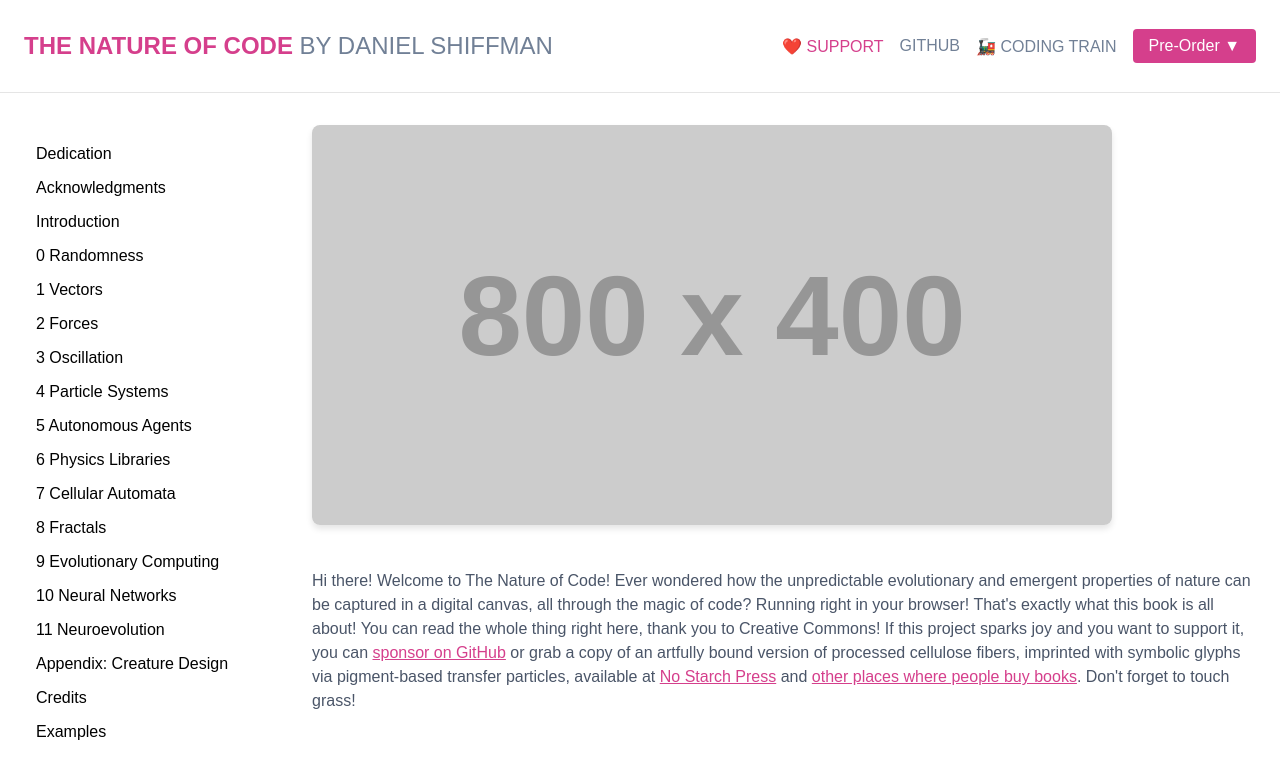
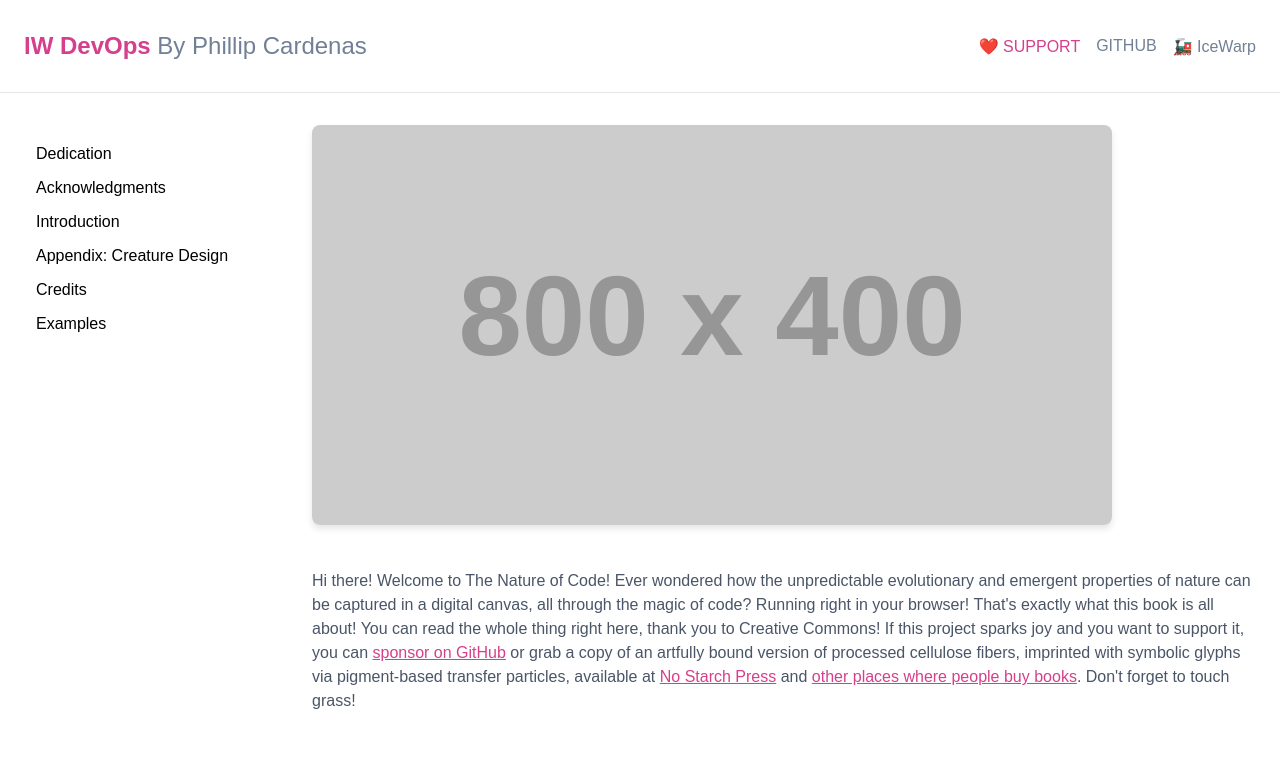
Before and after one commit to iwDevOps/test-pages, a plain HTML site: page index.html in a window 1280 px wide. Drawn offline with Linux system fonts and the light colour scheme; placeholder pictures from the web are drawn by us.

Commit message:
Updated Page

```diff
--- a/index.html
+++ b/index.html
@@ -3,7 +3,7 @@
 <head>
     <meta charset="UTF-8">
     <meta name="viewport" content="width=device-width, initial-scale=1.0">
-    <title>The Nature of Code by Daniel Shiffman</title>
+    <title>IW DevOps Test page</title>
     <style>
         body {
             font-family: Arial, sans-serif;
@@ -89,12 +89,11 @@
 </head>
 <body>
     <header>
-        <h1>THE NATURE OF CODE <span>BY DANIEL SHIFFMAN</span></h1>
+        <h1>IW DevOps  <span> By Phillip Cardenas</span></h1>
         <nav>
             <a href="#support">❤️ SUPPORT</a>
             <a href="#github">GITHUB</a>
-            <a href="#coding-train">🚂 CODING TRAIN</a>
-            <a href="#pre-order" class="pre-order-btn">Pre-Order ▼</a>
+            <a href="#coding-train">🚂 IceWarp</a>
         </nav>
     </header>
     <main>
@@ -103,18 +102,6 @@
                 <li>Dedication</li>
                 <li>Acknowledgments</li>
                 <li>Introduction</li>
-                <li>0 Randomness</li>
-                <li>1 Vectors</li>
-                <li>2 Forces</li>
-                <li>3 Oscillation</li>
-                <li>4 Particle Systems</li>
-                <li>5 Autonomous Agents</li>
-                <li>6 Physics Libraries</li>
-                <li>7 Cellular Automata</li>
-                <li>8 Fractals</li>
-                <li>9 Evolutionary Computing</li>
-                <li>10 Neural Networks</li>
-                <li>11 Neuroevolution</li>
                 <li>Appendix: Creature Design</li>
                 <li>Credits</li>
                 <li>Examples</li>
```
